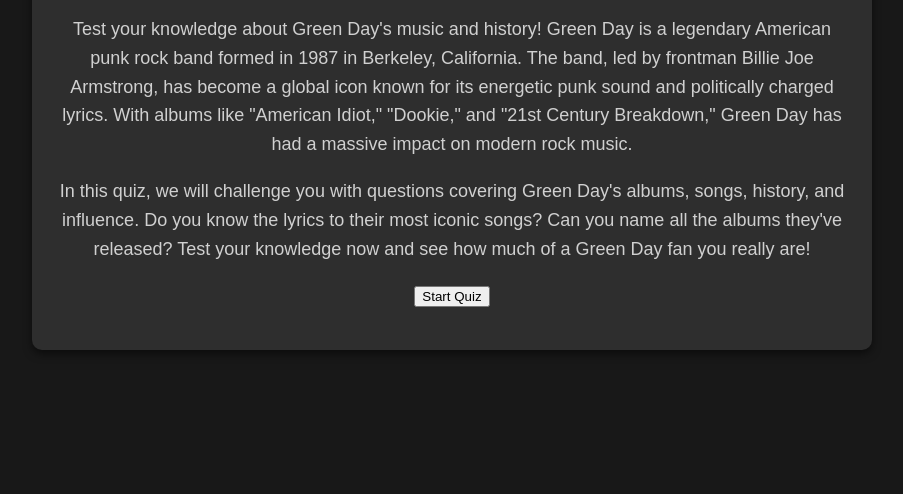
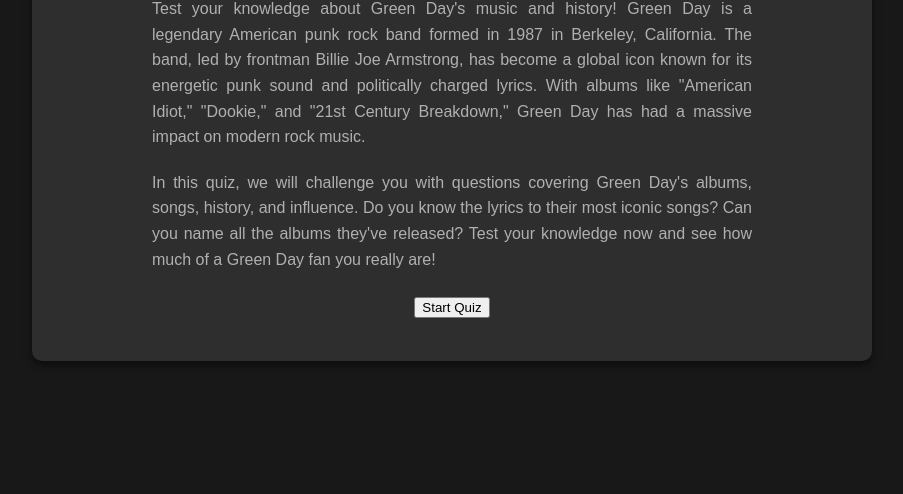
Before and after one commit to Dino-code94/Project-2-Quiz, a plain HTML site: page index.html in a window 1280 px wide. Shown: the part 306-800 px from the top of the page, without its empty margins (188-1091 px from the left). Drawn offline with Linux system fonts and the light colour scheme.

Commit message:
Styling paragraph

```diff
--- a/assets/css/style.css
+++ b/assets/css/style.css
@@ -37,3 +37,12 @@ body {
   color: #00b140;
   margin-bottom: 10px;
 }
+
+#welcome-message p {
+  font-size: 16px;
+  color: #b0b0b0;
+  max-width: 600px;
+  margin: 0 auto 20px;
+  padding: 0 20px;
+  text-align: justify;
+}
```
